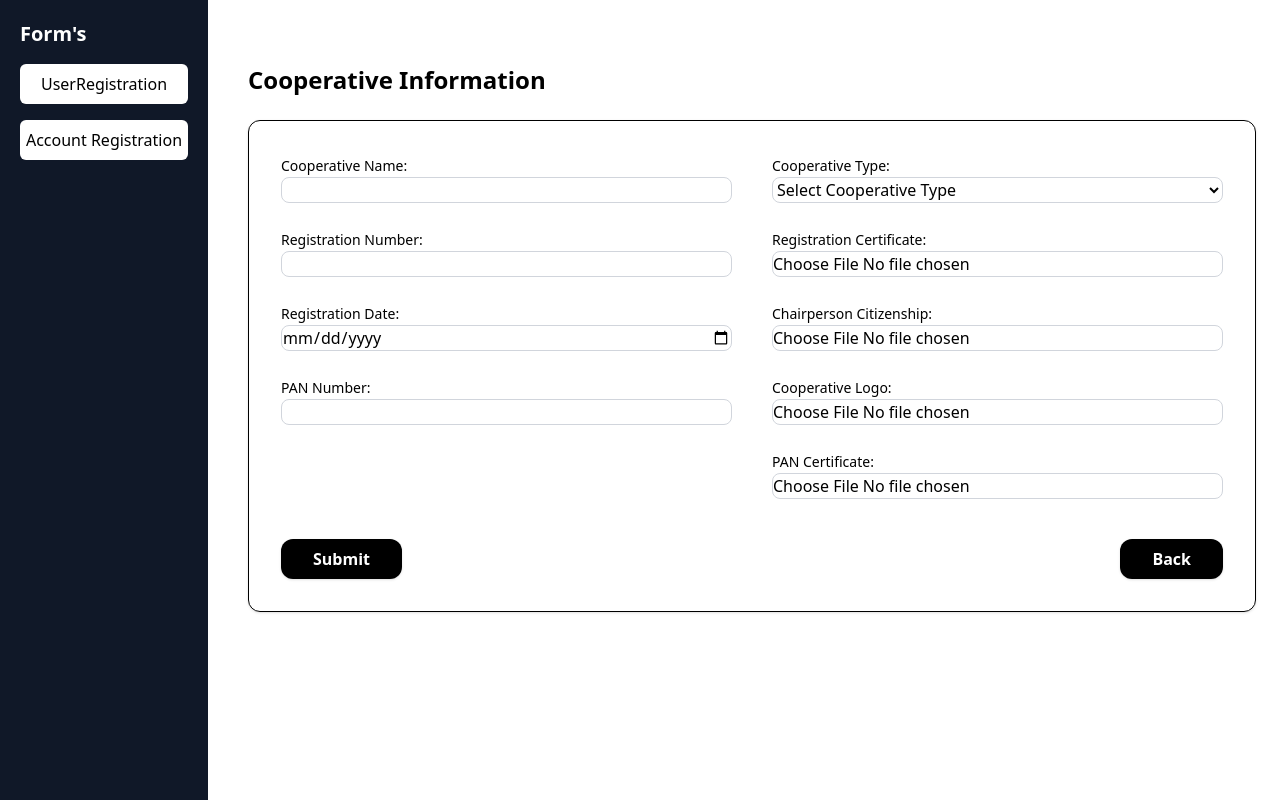
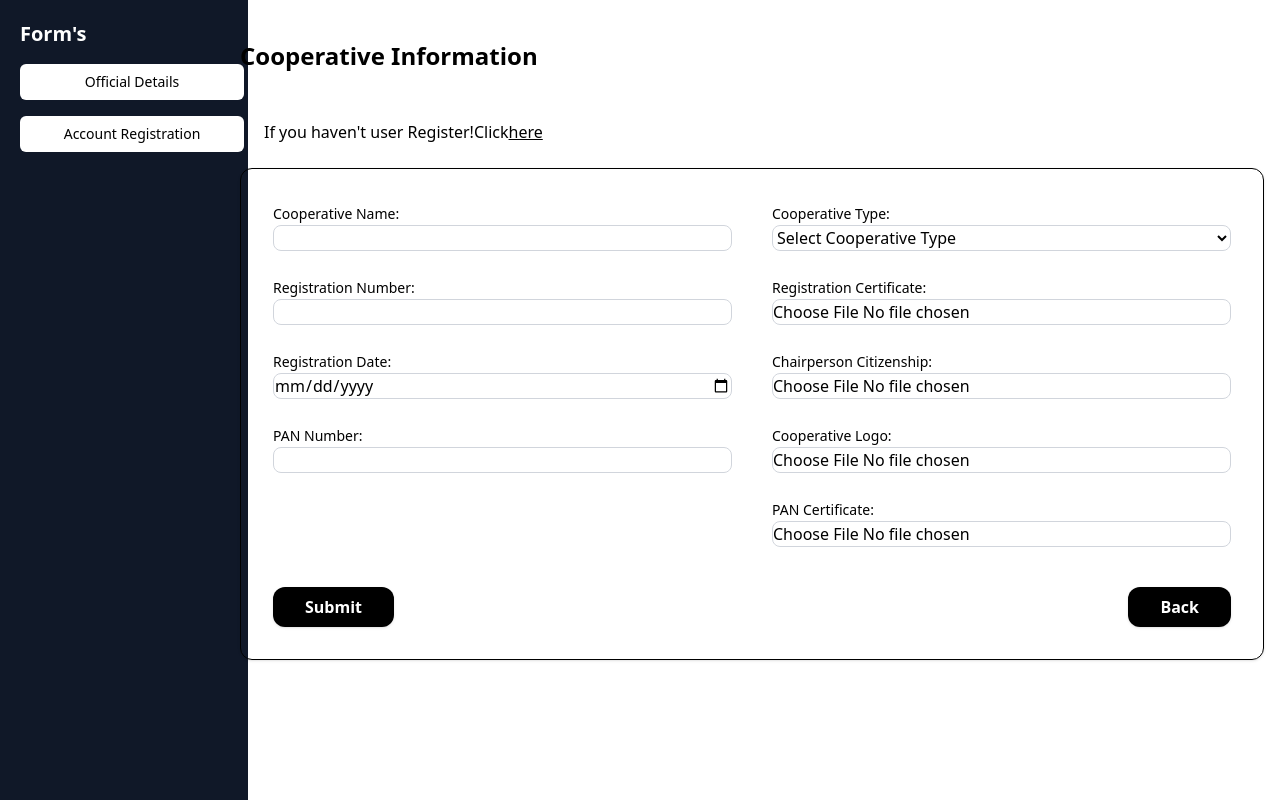
Before and after one commit to Scarletkill/Forminreact, a React (Vite) app: page /Form1 in a window 1280 px wide. Built offline with nearby package versions, Linux system fonts and the light colour scheme.

Commit message:
managed modal

```diff
--- a/src/App.jsx
+++ b/src/App.jsx
@@ -1,7 +1,7 @@
 import React from 'react';
 import { BrowserRouter, Routes, Route } from 'react-router-dom';
 
-import Home from './Components/Home';
+import Home from './components/home';
 import Form1 from './pages/form1';
 import Form2 from './pages/form2';
 import Account from './setup page/Accountpage';
--- a/src/Components/sidebar.jsx
+++ b/src/Components/sidebar.jsx
@@ -3,15 +3,15 @@ import { Link } from 'react-router-dom';
 
 const Sidebar = () => {
     return (
-        <div className="w-52 h-screen fixed left-0 top-0 bg-gray-900 text-white flex flex-col gap-4 p-5">
+        <div className="w-62 h-screen fixed left-0 top-0 bg-gray-900 text-white flex flex-col gap-4 p-5">
             <h2 className="text-xl font-semibold">Form's</h2>
             <Link to="/form1">
-                <button className="w-full bg-white text-black py-2 rounded-md hover:bg-gray-300">
-                    UserRegistration
+                <button className="w-56 bg-white text-black py-2 rounded-md hover:bg-gray-300 text-sm">
+                    Official Details
                 </button>
             </Link>
             <Link to="/form2">
-                <button className="w-full bg-white text-black py-2 rounded-md hover:bg-gray-300">
+                <button className="w-56 bg-white text-black py-2 rounded-md hover:bg-gray-300 text-sm">
                     Account Registration
                 </button>
             </Link>
--- a/src/modals/form.jsx
+++ b/src/modals/form.jsx
@@ -1,16 +1,22 @@
 import React, { useState } from "react";
-import { Link } from "react-router-dom";
-
-
+import {Link, useNavigate} from "react-router-dom";
 
 
 const UserForm2 = () => {
     const [provice_option, setprovice_option] = useState("");
+    const navigate = useNavigate();
 
     const handleChange = (event) => {
         setprovice_option(event.target.value)
     }
 
+    const handleCancel = (event) => {
+            const value = event.target.value;
+
+            if (value === "Home") {
+                navigate("/");
+            }
+        }
     return (
         <div className="h-min-screen w-60% bg-white m-4 p-12  rounded-2xl shadow-black shadow-2xl">
             <div className="items-center justify-center px-100 m-6 ">
@@ -91,11 +97,9 @@ const UserForm2 = () => {
                 <button className="text-white font-semibold bg-black shadow-2xl shadow-black hover:bg-[#51791d] px-7 py-1.5 rounded-2xl justify-center items-center">
                     Sumit
                 </button>
-                <Link to='/'>
-                    <button className="text-white font-semibold bg-black shadow-2xl shadow-black  hover:bg-[#51791d] px-7 py-1.5 rounded-2xl justify-center items-center">
-                        Cancel
-                    </button>
-                </Link>
+                <button value="Home" onClick={handleCancel} className="text-white font-semibold bg-black shadow-2xl shadow-black  hover:bg-[#51791d] px-7 py-1.5 rounded-2xl justify-center items-center">
+                    Cancel
+                </button>
             </div>
         </div>
 
--- a/src/pages/form1.jsx
+++ b/src/pages/form1.jsx
@@ -1,14 +1,28 @@
 import React from "react";
-import Sidebar from "../Components/sidebar";
+import {useState} from "react";
+import Sidebar from "../components/sidebar";
 import { Link } from "react-router-dom";
+import UserForm from "../modals/UserForm";
 
 const Form1 = () => {
+    const [openModal, setOpenModal] = useState(false);
+
     return (
-        <div className="flex ml-56 p-6">
+        <div className="flex ml-56">
             <Sidebar />
 
-            <section className="w-full max-w-5xl mx-auto mt-10">
+            <section className="relative w-full max-w-5xl mx-auto mt-10 items-center justify-center">
                 <h1 className="text-2xl font-semibold mb-6">Cooperative Information</h1>
+                <div className="p-6">
+                    <h1>If you haven't user Register!Click
+                        <u onClick={() => setOpenModal(!openModal)} >here</u>
+                    </h1>
+                    {openModal && (
+                        <div className="absolute z-10">
+                            <UserForm />
+                        </div>
+                    )}
+                </div>
 
                 <form className="border rounded-xl p-8 shadow-sm space-y-10">
 
--- a/src/pages/form2.jsx
+++ b/src/pages/form2.jsx
@@ -1,10 +1,10 @@
 import React from 'react'
-import Sidebar from '../Components/sidebar'
+import Sidebar from '../components/sidebar';
 
 const Form2 = () => {
     return (
-        <div className='ml-52 p-6'>
-            <Sidebar />
+        <div className='ml-62 p-6'>
+            <Sidebar/>
             <h1>This is form2</h1>
         </div>
     )
--- a/src/setup page/Accountpage.jsx
+++ b/src/setup page/Accountpage.jsx
@@ -1,5 +1,6 @@
 import React from "react";
 import { useNavigate } from "react-router-dom";
+import Sidebar from "../components/sidebar";
 
 const Account = () => {
 
@@ -14,7 +15,8 @@ const Account = () => {
     };
 
     return (
-        <div>
+        <div className="px-56 m-10">
+            <Sidebar/>
             <h1>This is Accountpage.</h1>
             <button value="Home" onClick={handleChange}>
                 Back
```
